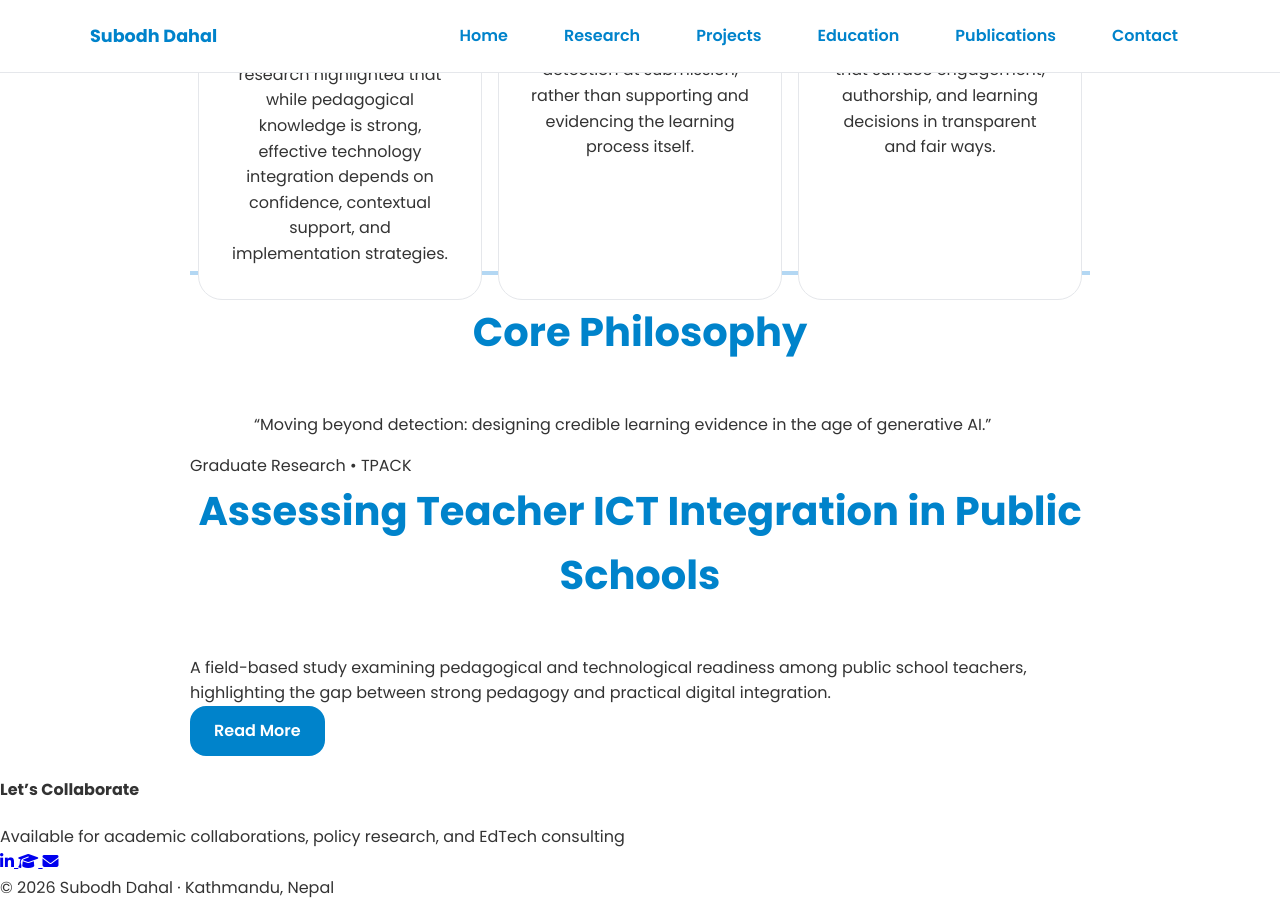
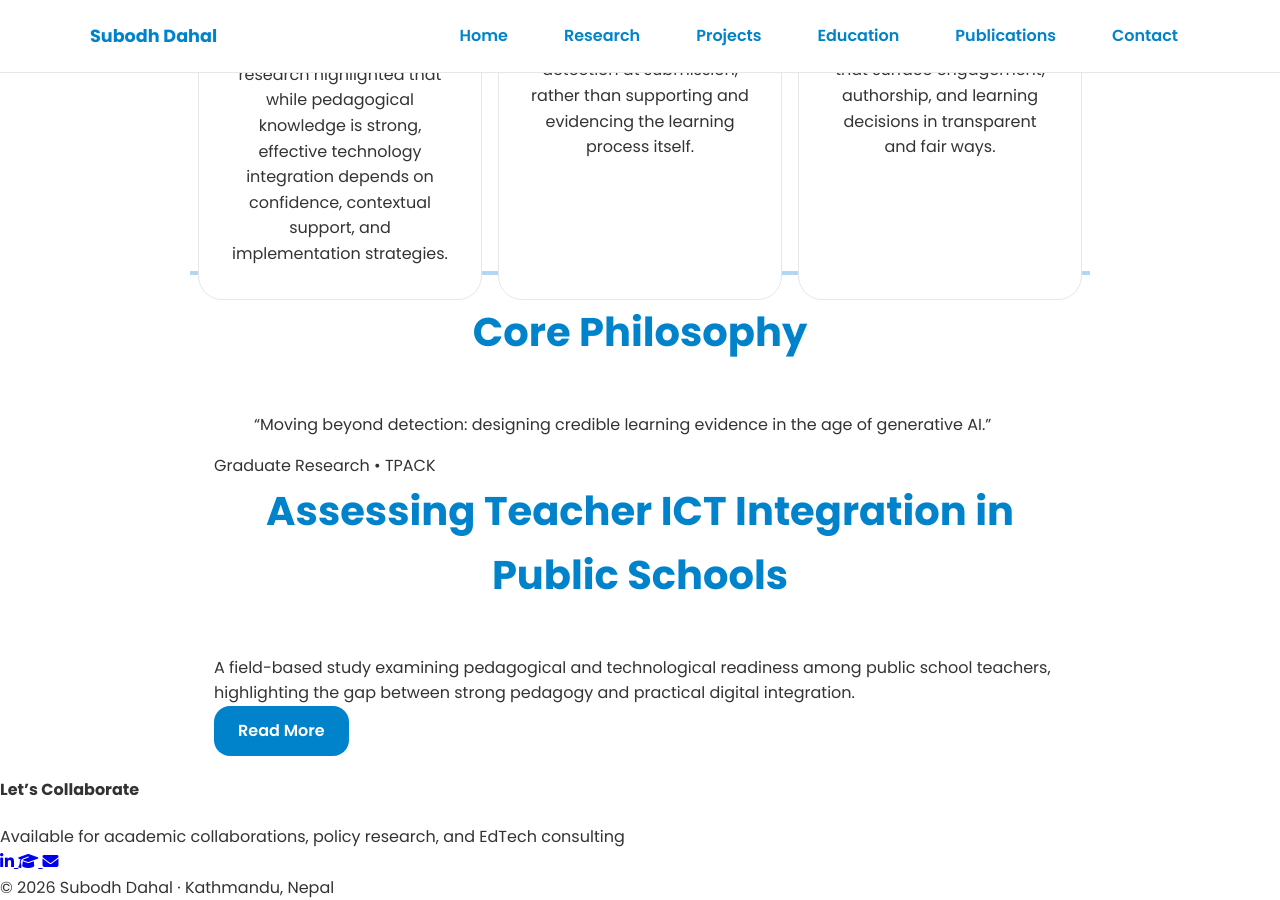
Before and after one commit to dahalsubodh/dahalsubodh.github.io, a Jekyll site: the page built from index.md, in a window 1280 px wide and 900 px high, scrolled down 905 px. Built offline with Jekyll 4.4.1, drawn with Linux system fonts in a browser that asks for light colours.

Commit message:
Update index.md

```diff
--- a/index.md
+++ b/index.md
@@ -58,7 +58,7 @@ title: Home
 
 <!-- ================= Research Highlight ================= -->
 <section class="research-highlight">
-  <div class="highlight-container">
+  <div class="container">
     <span class="tag">Graduate Research • TPACK</span>
     <h2>Assessing Teacher ICT Integration in Public Schools</h2>
     <p>
```
